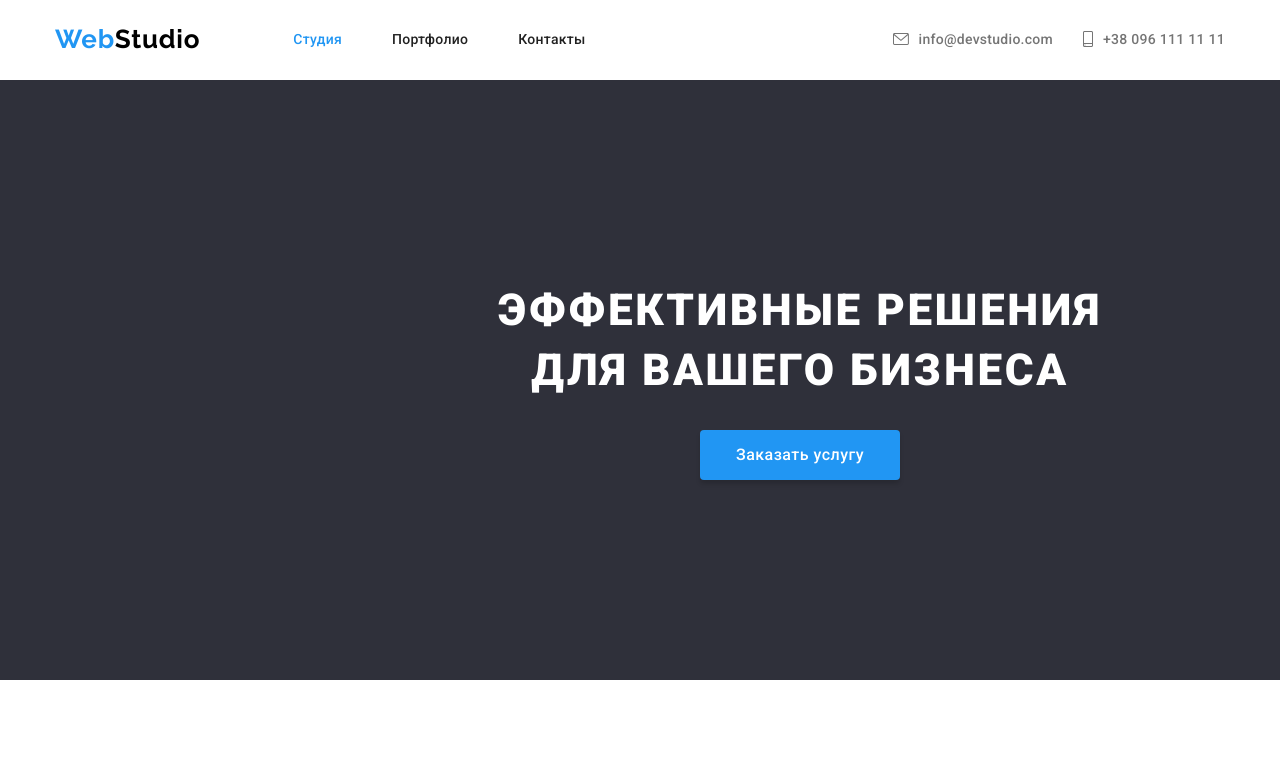
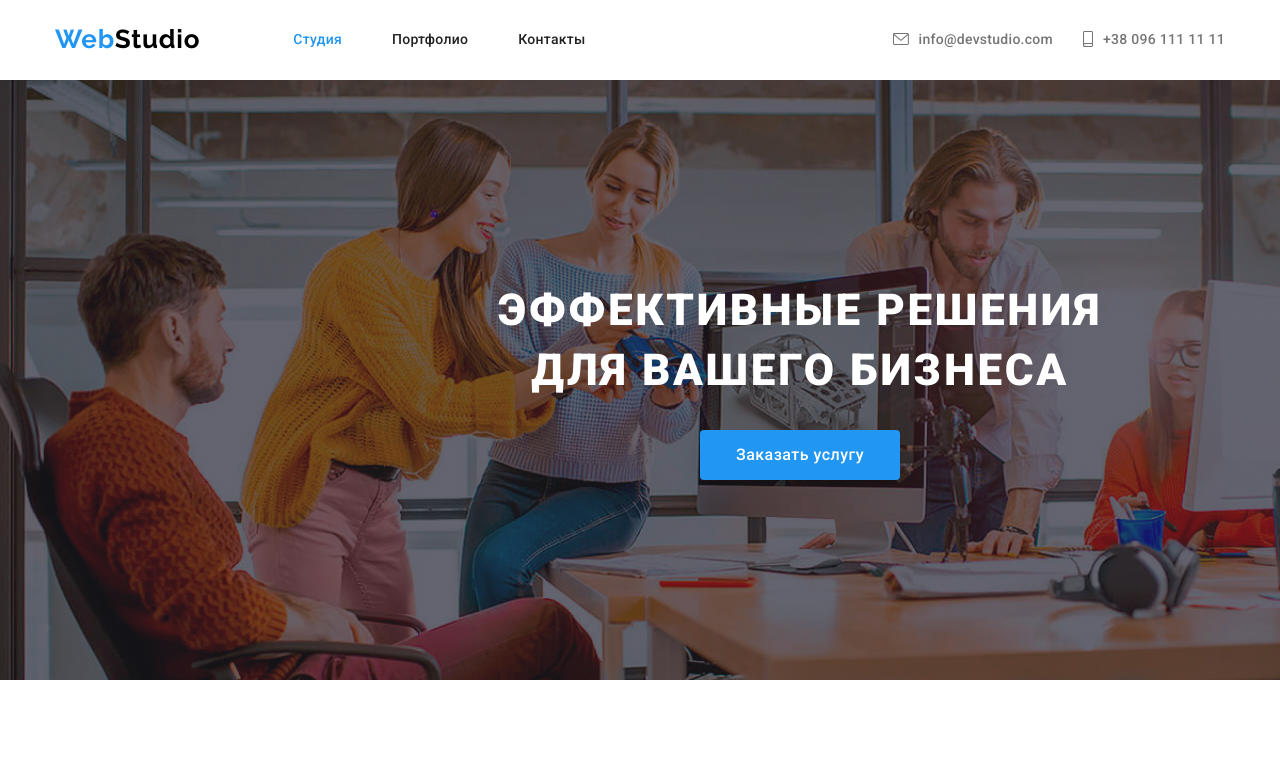
Before and after one commit to SergeiTitomir/goit-markup-hw-04, a plain HTML site: page index.html in a window 1280 px wide. Shown: the top 771 px of the page. Drawn offline with nearby package versions, Linux system fonts and the light colour scheme.

Commit message:
Fixxed link to img backfr

```diff
--- a/css/styles.css
+++ b/css/styles.css
@@ -220,7 +220,7 @@ a {
       var(--hero-gradient-color),
       var(--hero-gradient-color)
     ),
-    url(../background.jpg);
+    url(../source_images/background.jpg);
   background-repeat: no-repeat;
   background-size: cover;
 }
```
